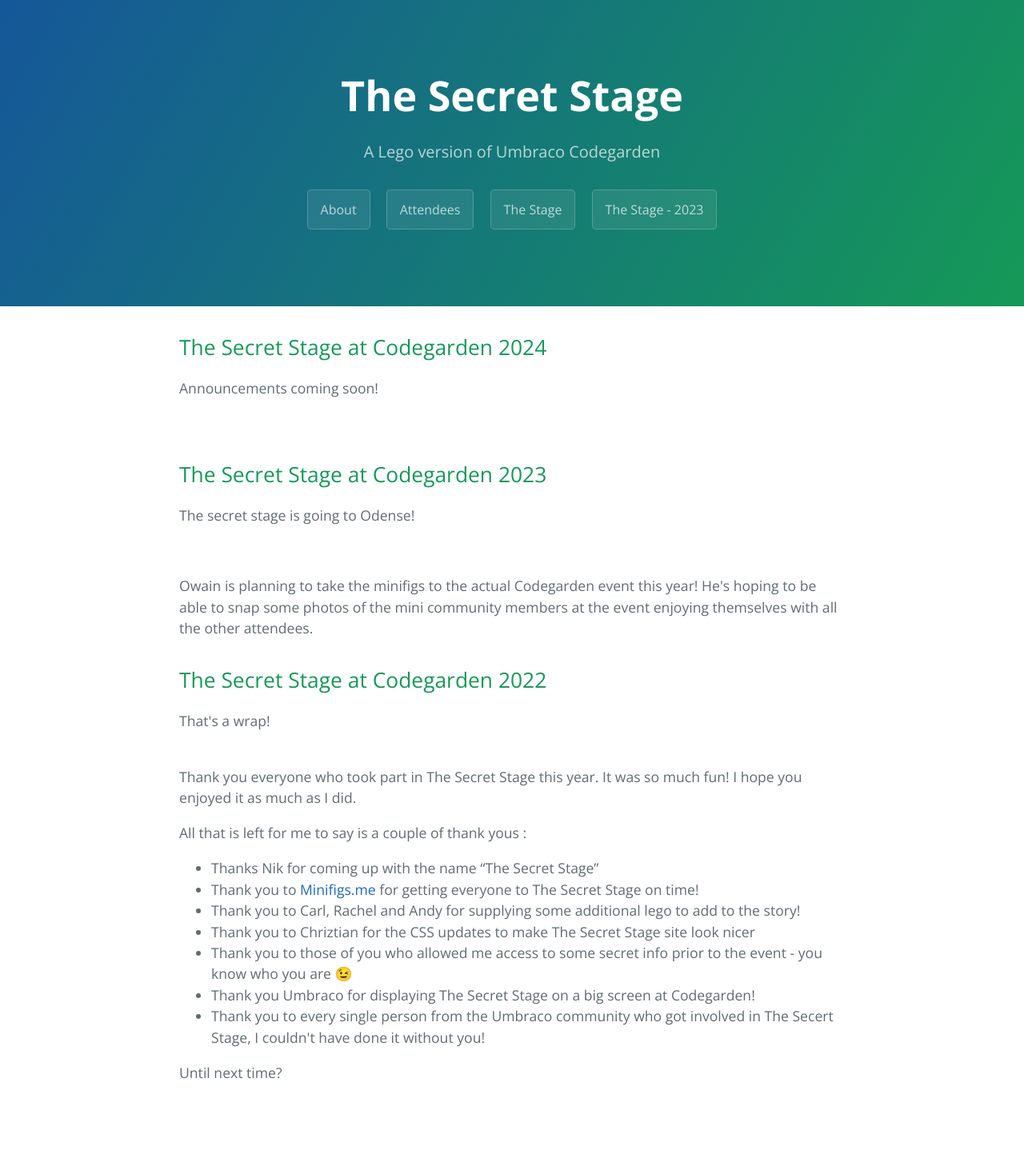
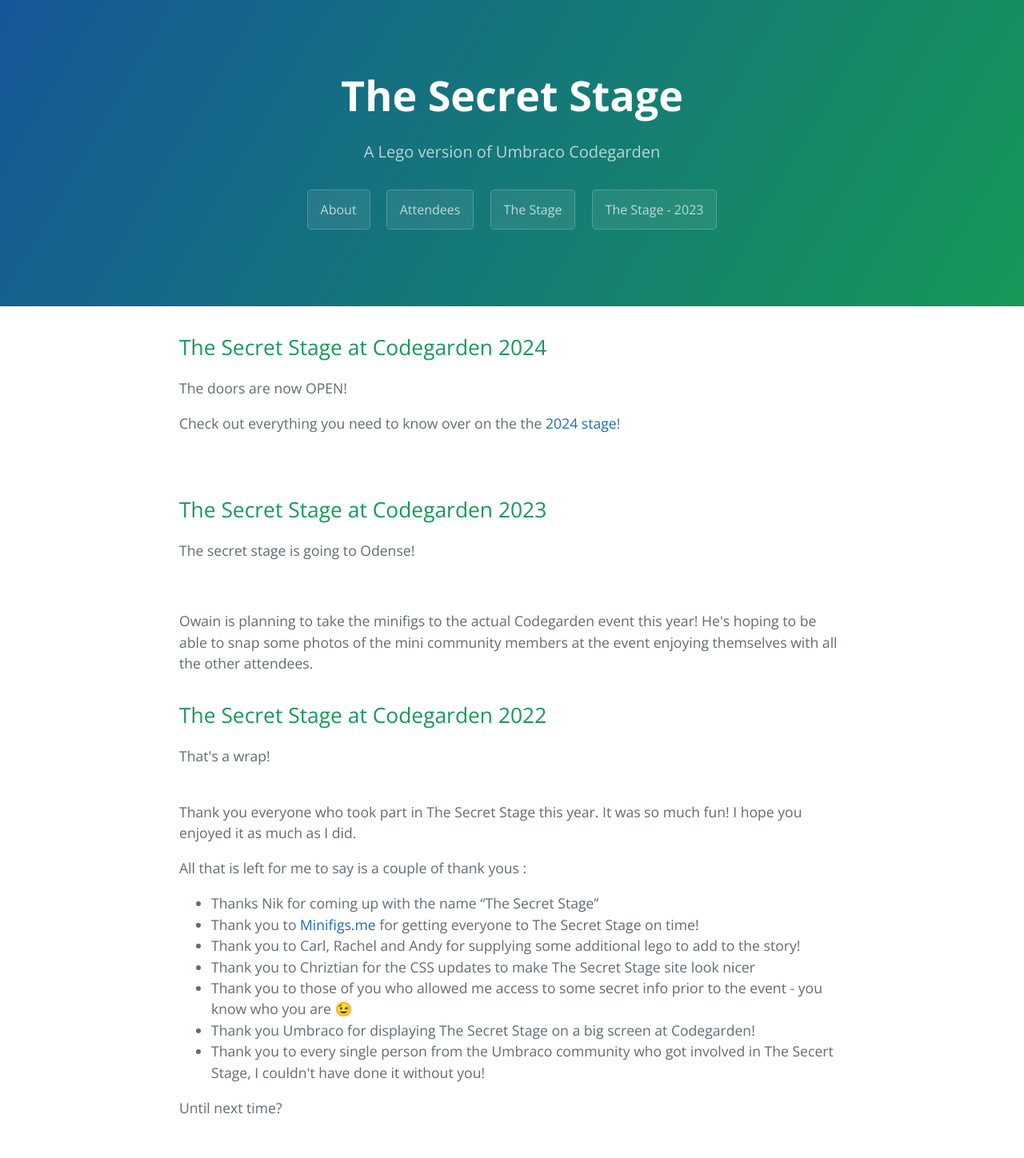
Before and after one commit to OwainWilliams/OwainWilliams.github.io, a Jekyll site: the page built from index.html, in a window 1280 px wide. Shown: the whole page at 80% size. Built offline with Jekyll 4.4.1, drawn with Linux system fonts in a browser that asks for light colours; the list of posts is cut into pages by our own code; before the commit the page ends 1404 px from its top, so only the background shows below that.

Commit message:
Update index.html

```diff
--- a/index.html
+++ b/index.html
@@ -13,7 +13,8 @@
     <section class="main-content">
       <div class="home">
         <h2 id="the-secret-stage-at-codegarden-2023">The Secret Stage at Codegarden 2024</h2>
-          <p>Announcements coming soon!</p>
+          <p>The doors are now OPEN!</p>
+        <p>Check out everything you need to know over on the the <a href="/stage-2024/">2024 stage</a>!</p>
         </br>
 <h2 id="the-secret-stage-at-codegarden-2023">The Secret Stage at Codegarden 2023</h2>
 <p>The secret stage is going to Odense!</p>
```
